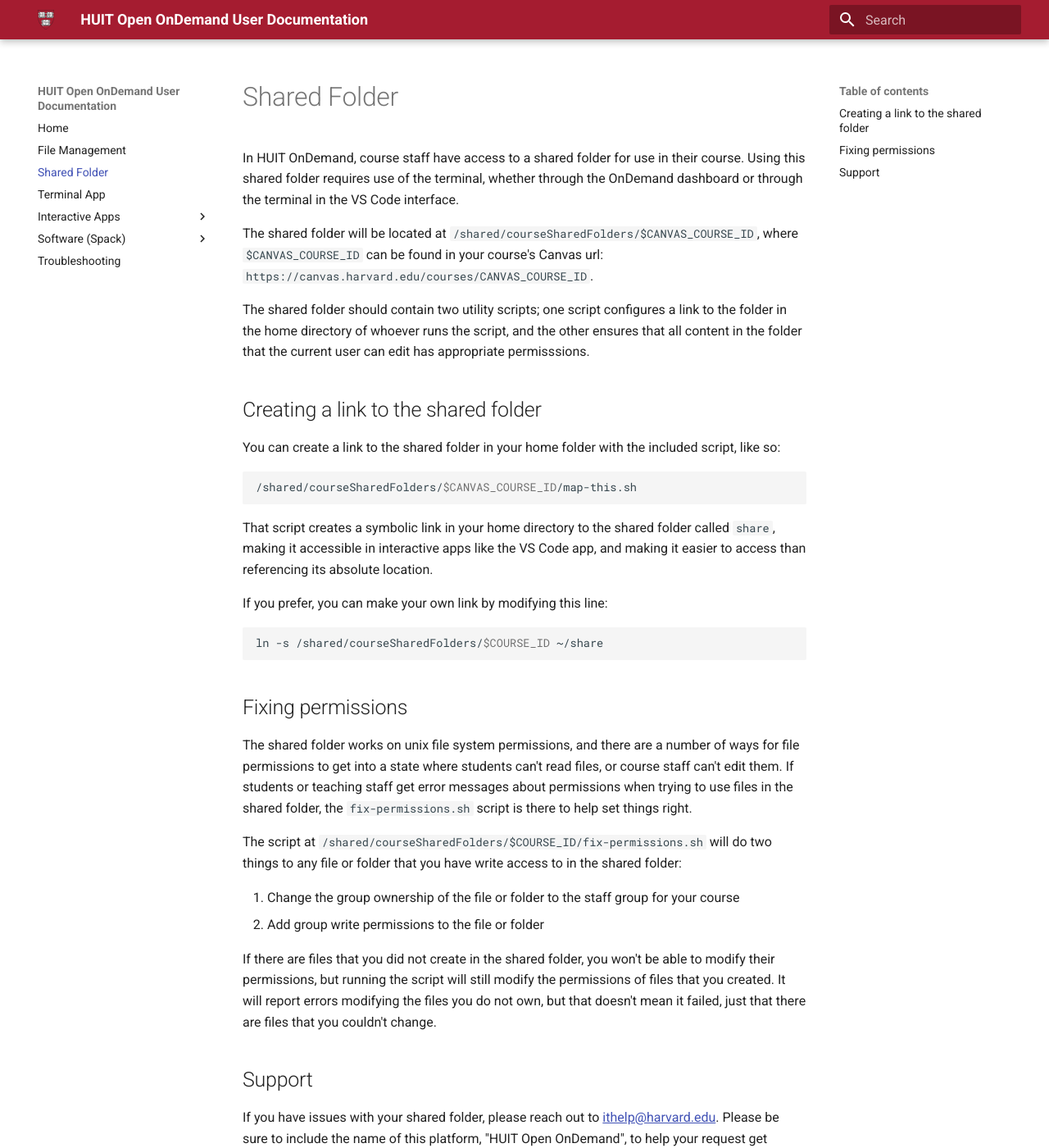
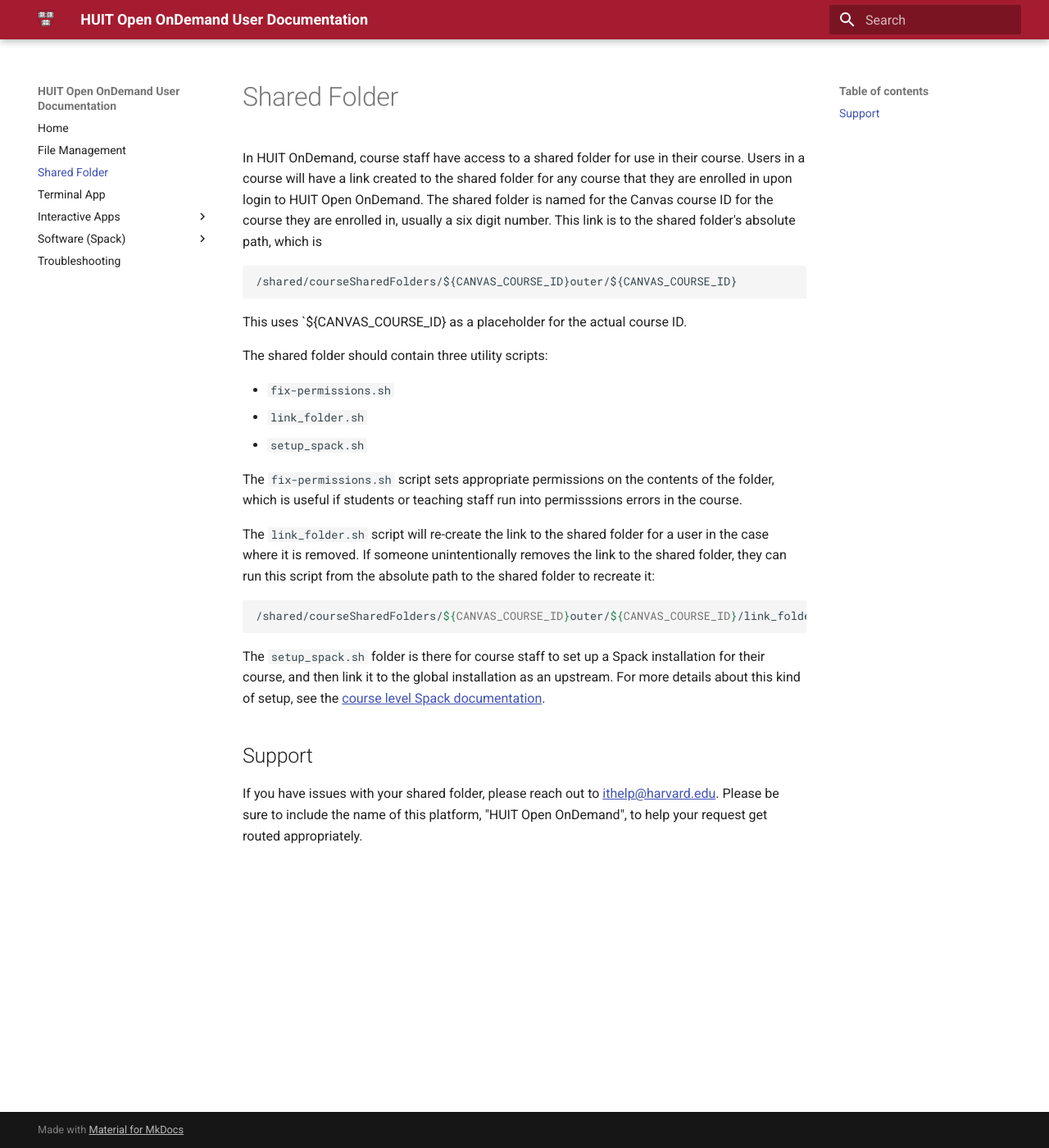
Before and after one commit to Harvard-ATG/huit-ondemand-user-docs, an MkDocs documentation site: the page built from docs/shared-folder.md, in a window 1280 px wide and 1400 px high. Shown: the whole window at 82% size. Built offline with MkDocs 1.6.1 and Material for MkDocs 9.7.7, drawn with Linux system fonts in a browser that asks for light colours.

Commit message:
fix shared folder docs, index

````diff
--- a/docs/shared-folder.md
+++ b/docs/shared-folder.md
@@ -1,38 +1,45 @@
 # Shared Folder
 
-In HUIT OnDemand, course staff have access to a shared folder for use in their course. Using this shared folder requires use of the terminal, whether through the OnDemand dashboard or through the terminal in the VS Code interface.
+In HUIT OnDemand, course staff have access to a shared folder for use in their
+course. Users in a course will have a link created to the shared folder for any
+course that they are enrolled in upon login to HUIT Open OnDemand. The shared
+folder is named for the Canvas course ID for the course they are enrolled in,
+usually a six digit number. This link is to the shared folder's absolute path,
+which is
 
-The shared folder will be located at `/shared/courseSharedFolders/$CANVAS_COURSE_ID`, where `$CANVAS_COURSE_ID` can be found in your course's Canvas url: `https://canvas.harvard.edu/courses/CANVAS_COURSE_ID`.
+```
+/shared/courseSharedFolders/${CANVAS_COURSE_ID}outer/${CANVAS_COURSE_ID}
+```
 
-The shared folder should contain two utility scripts; one script configures a link to the folder in the home directory of whoever runs the script, and the other ensures that all content in the folder that the current user can edit has appropriate permisssions.
+This uses `${CANVAS_COURSE_ID} as a placeholder for the actual course ID.
 
-## Creating a link to the shared folder
+The shared folder should contain three utility scripts:
 
-You can create a link to the shared folder in your home folder with the included script, like so:
+- `fix-permissions.sh`
+- `link_folder.sh`
+- `setup_spack.sh`
+
+The `fix-permissions.sh` script sets appropriate permissions on the contents of
+the folder, which is useful if students or teaching staff run into permisssions
+errors in the course.
+
+The `link_folder.sh` script will re-create the link to the shared folder for a
+user in the case where it is removed. If someone unintentionally removes the
+link to the shared folder, they can run this script from the absolute path to
+the shared folder to recreate it:
 
 ```bash
-/shared/courseSharedFolders/$CANVAS_COURSE_ID/map-this.sh
+/shared/courseSharedFolders/${CANVAS_COURSE_ID}outer/${CANVAS_COURSE_ID}/link_folder.sh
 ```
 
-That script creates a symbolic link in your home directory to the shared folder called `share`, making it accessible in interactive apps like the VS Code app, and making it easier to access than referencing its absolute location.
-
-If you prefer, you can make your own link by modifying this line:
-
-```bash
-ln -s /shared/courseSharedFolders/$COURSE_ID ~/share
-```
-
-## Fixing permissions
-
-The shared folder works on unix file system permissions, and there are a number of ways for file permissions to get into a state where students can't read files, or course staff can't edit them. If students or teaching staff get error messages about permissions when trying to use files in the shared folder, the `fix-permissions.sh` script is there to help set things right.
-
-The script at `/shared/courseSharedFolders/$COURSE_ID/fix-permissions.sh` will do two things to any file or folder that you have write access to in the shared folder:
-
-1. Change the group ownership of the file or folder to the staff group for your course
-2. Add group write permissions to the file or folder
-
-If there are files that you did not create in the shared folder, you won't be able to modify their permissions, but running the script will still modify the permissions of files that you created. It will report errors modifying the files you do not own, but that doesn't mean it failed, just that there are files that you couldn't change.
+The `setup_spack.sh` folder is there for course staff to set up a Spack
+installation for their course, and then link it to the global installation as an
+upstream. For more details about this kind of setup, see the [course level Spack
+documentation](spack-course-shared.md).
 
 ## Support
 
-If you have issues with your shared folder, please reach out to [ithelp@harvard.edu](mailto:ithelp@harvard.edu?subject=HUIT OnDemand shared folder issue). Please be sure to include the name of this platform, "HUIT Open OnDemand", to help your request get routed appropriately.
+If you have issues with your shared folder, please reach out to
+[ithelp@harvard.edu](mailto:ithelp@harvard.edu?subject=HUIT Open OnDemand shared
+folder issue). Please be sure to include the name of this platform, "HUIT Open
+OnDemand", to help your request get routed appropriately.
````
Also changed, not shown: docs/index.md (+24 -5 lines).
